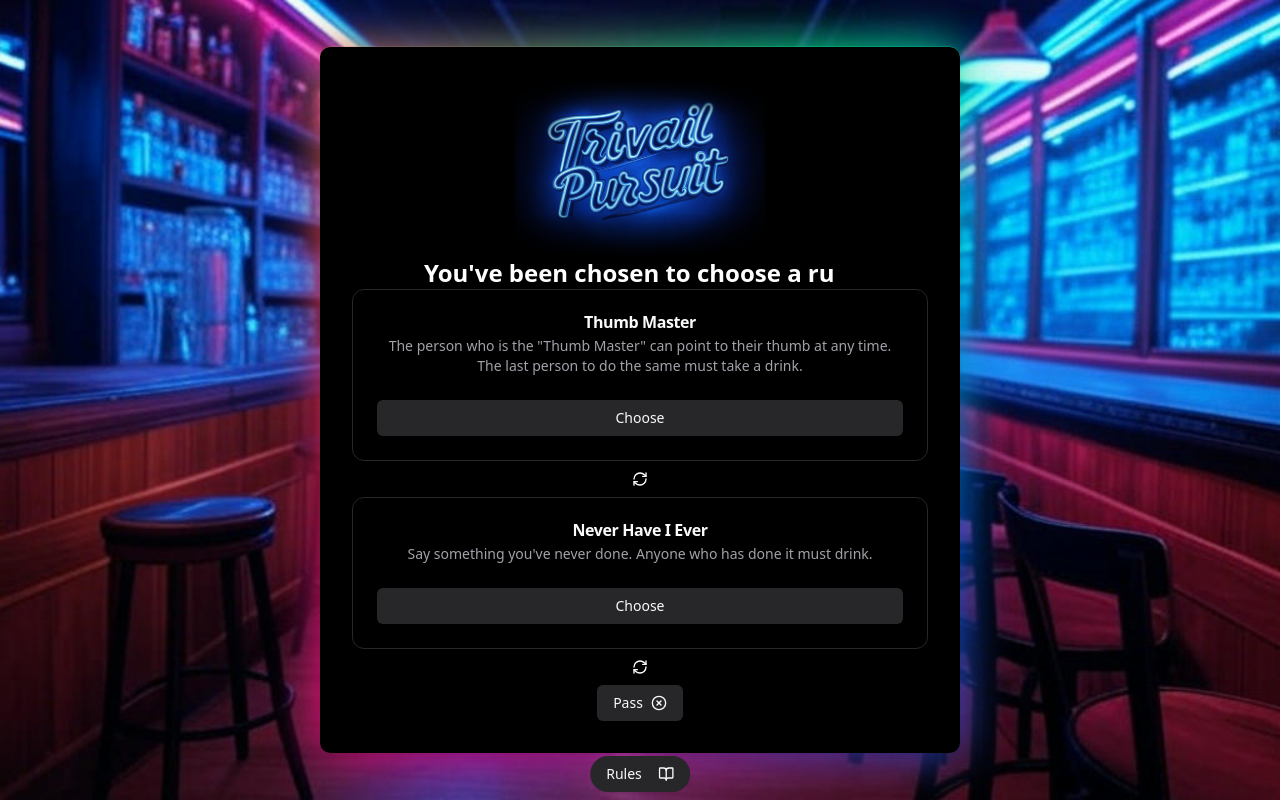
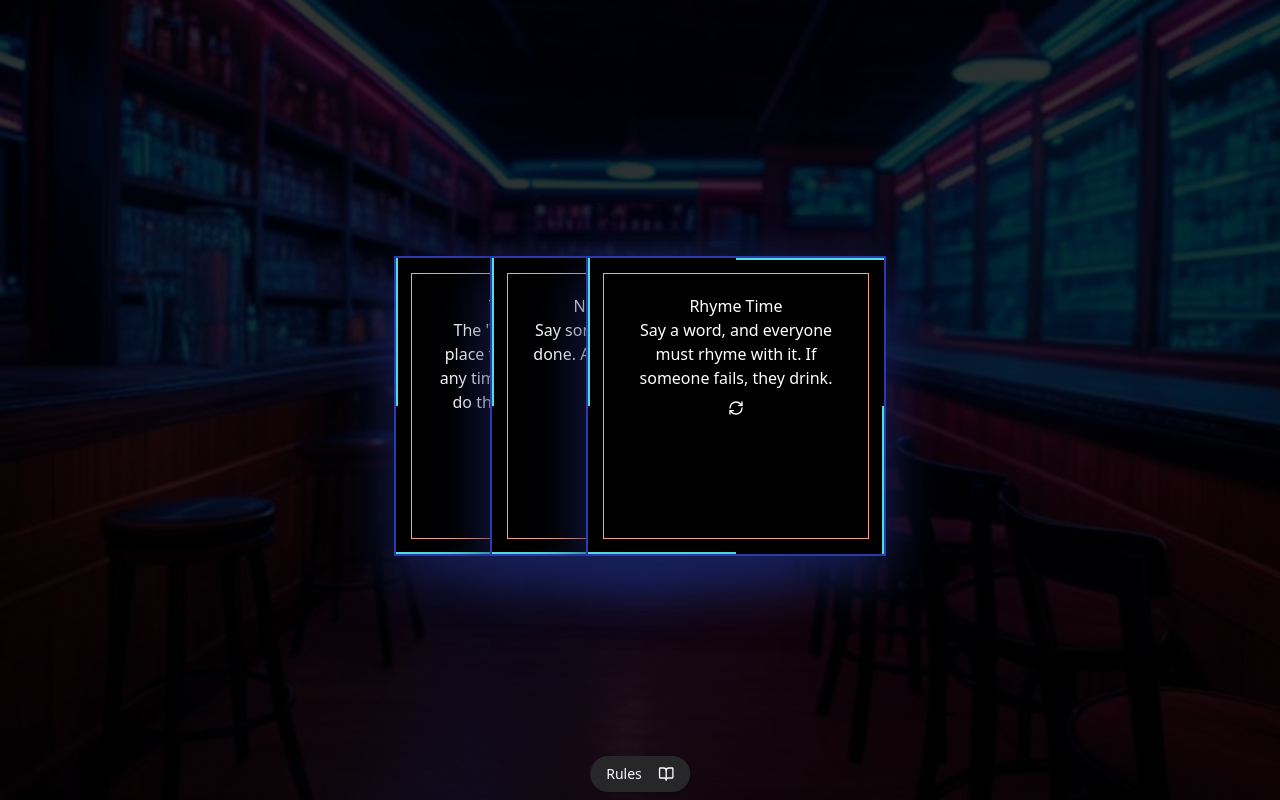
Before and after one commit to zgilmour17/TrivailPursuit, a React (Create React App) app: page / in a window 1280 px wide. Built offline with nearby package versions, Linux system fonts and the light colour scheme.

Commit message:
commit WIP

```diff
--- a/src/components/ui/rule-selection.tsx
+++ b/src/components/ui/rule-selection.tsx
@@ -8,7 +8,7 @@ import {
     CardTitle,
 } from "../ui/card";
 import { Button } from "./button";
-import { RefreshCw, CircleX } from "lucide-react"; // Import the Lucid Refresh Icon
+import { RefreshCw, CircleX } from "lucide-react";
 import {
     Dialog,
     DialogClose,
@@ -21,11 +21,12 @@ import {
 } from "../ui/dialog";
 import DrinkingRules from "./drinking-rules";
 import RulesDrawer from "./rules-drawer";
+
 const rules = [
     {
         title: "Thumb Master",
         description:
-            'The person who is the "Thumb Master" can point to their thumb at any time. The last person to do the same must take a drink.',
+            "The 'Thumb Master' can place their thumb down at any time. The last person to do the same must drink.",
     },
     {
         title: "Never Have I Ever",
@@ -35,61 +36,66 @@ const rules = [
     {
         title: "Rhyme Time",
         description:
-            "The first person says a word, and everyone must take turns saying words that rhyme with it. If someone fails, they drink.",
+            "Say a word, and everyone must rhyme with it. If someone fails, they drink.",
     },
     {
         title: "Category",
         description:
-            "Pick a category (e.g., types of fruit). Take turns naming something in that category. If someone repeats or can't think of one, they drink.",
+            "Pick a category (e.g., fruits). Take turns naming something in that category. If someone repeats or can't think of one, they drink.",
     },
     {
         title: "Movie Quotes",
         description:
-            "Say a famous line from a movie. Everyone who knows it has to drink. If no one knows it, the person who said it drinks.",
+            "Say a famous movie line. If others recognize it, they drink. If no one knows it, the person who said it drinks.",
     },
 ];
-const RuleSelection = () => {
-    const [ruleOneIndex, setRuleOneIndex] = useState(0);
-    const [ruleTwoIndex, setRuleTwoIndex] = useState(1);
 
-    const [ruleOneRefresh, setRuleOneRefresh] = useState(false);
-    const [ruleTwoRefresh, setRuleTwoRefresh] = useState(false);
+const RuleCard = ({
+    ruleIndex,
+    onRefresh,
+    isRefreshing,
+}: {
+    ruleIndex: number;
+    onRefresh: () => void;
+    isRefreshing: boolean;
+}) => {
+    return (
+        <div className="flex flex-col w-full items-center relative">
+            <div className="box">
+                <span></span>
+                <span></span>
+                <span></span>
+                <span></span>
+                <div className="content">
+                    <h2>{rules[ruleIndex].title} </h2>
+                    <p>
+                        <a>{rules[ruleIndex].description}</a>
+                    </p>
+                    <Button
+                        variant="ghost"
+                        onClick={onRefresh}
+                        disabled={isRefreshing}
+                        className="!bg-transparent cursor-pointer animate-fadein"
+                    >
+                        <RefreshCw className="text-white" />
+                    </Button>
+                </div>
+            </div>
+            {/* <Card className=" !w-[350px] h-[300px]  box">
 
-    const changeRule = (cardIndex: number) => {
-        const newIndex = Math.floor(Math.random() * rules.length);
-        if (cardIndex === 1) {
-            setRuleOneIndex(newIndex); // Change rule for the first card
-            setRuleOneRefresh(true);
-        } else {
-            setRuleTwoIndex(newIndex); // Change rule for the second card
-            setRuleTwoRefresh(true);
-        }
-    };
-    return (
-        <div className="flex flex-col ">
-            <span
-                className="type text-2xl font-bold mx-auto"
-                style={
-                    {
-                        "--n": 30,
-                    } as React.CSSProperties
-                }
-            >
-                You've been chosen to choose a rule
-            </span>
-
-            <Card className="animate-fadein">
                 <CardHeader>
-                    <CardTitle>{rules[ruleOneIndex].title}</CardTitle>
+                    <CardTitle>{rules[ruleIndex].title}</CardTitle>
                     <CardDescription>
-                        {rules[ruleOneIndex].description}
+                        {rules[ruleIndex].description}
                     </CardDescription>
                 </CardHeader>
-                {/* <CardContent></CardContent> */}
-                <CardFooter className="flex justify-between w-full">
+                <CardFooter className="flex justify-between w-full align-bottom h-full">
                     <Dialog>
                         <DialogTrigger asChild>
-                            <Button className="w-full" variant="secondary">
+                            <Button
+                                className="w-full align-bottom"
+                                variant="secondary"
+                            >
                                 Choose
                             </Button>
                         </DialogTrigger>
@@ -103,11 +109,11 @@ const RuleSelection = () => {
                                 </DialogTitle>
                                 <DialogDescription></DialogDescription>
                             </DialogHeader>
-                            <DrinkingRules></DrinkingRules>
+                            <DrinkingRules />
                             <DialogFooter>
                                 <DialogClose asChild>
                                     <Button
-                                        className="w-full"
+                                        className="w-full my-auto"
                                         type="submit"
                                         variant="secondary"
                                     >
@@ -118,80 +124,59 @@ const RuleSelection = () => {
                         </DialogContent>
                     </Dialog>
                 </CardFooter>
-                {/* Refresh Icon */}
-            </Card>
-            <div className="flex justify-center ">
-                <Button
-                    variant="ghost"
-                    onClick={() => changeRule(1)}
-                    disabled={ruleOneRefresh}
-                    className="!bg-transparent cursor-pointer "
-                >
-                    <RefreshCw className="text-white animate-fadein" />
-                </Button>
+            </Card> */}
+            <Button
+                variant="ghost"
+                onClick={onRefresh}
+                disabled={isRefreshing}
+                className="!bg-transparent cursor-pointer animate-fadein"
+            >
+                <RefreshCw className="text-white" />
+            </Button>
+        </div>
+    );
+};
+
+const RuleSelection = () => {
+    const [ruleIndexes, setRuleIndexes] = useState([0, 1, 2]);
+    const [refreshStates, setRefreshStates] = useState([false, false, false]);
+
+    const changeRule = (index: number) => {
+        const newRuleIndex = Math.floor(Math.random() * rules.length);
+        setRuleIndexes((prev) =>
+            prev.map((rule, i) => (i === index ? newRuleIndex : rule))
+        );
+        setRefreshStates((prev) =>
+            prev.map((state, i) => (i === index ? true : state))
+        );
+    };
+
+    return (
+        <div className="fixed inset-0 z-50 flex flex-col items-center justify-center bg-black bg-opacity-80 p-4">
+            <span
+                className="type text-2xl font-bold mx-auto mb-8"
+                style={
+                    {
+                        "--n": 30,
+                    } as React.CSSProperties
+                }
+            >
+                You've been chosen to choose a rule
+            </span>
+            <div className="flex flex-row space-x-12 relative">
+                {ruleIndexes.map((ruleIndex, i) => (
+                    <RuleCard
+                        key={i}
+                        ruleIndex={ruleIndex}
+                        onRefresh={() => changeRule(i)}
+                        isRefreshing={refreshStates[i]}
+                    />
+                ))}
             </div>
-            {/* <h1 className="text-2xl font-bold mb-4 text-white mx-auto w-full text-center ">
-                OR
-            </h1> */}
-            <Card className="animate-fadein">
-                <CardHeader>
-                    <CardTitle>{rules[ruleTwoIndex].title}</CardTitle>
-                    <CardDescription>
-                        {rules[ruleTwoIndex].description}
-                    </CardDescription>
-                </CardHeader>
-                {/* <CardContent></CardContent> */}
-                <CardFooter className="flex justify-between w-full">
-                    <Dialog>
-                        <DialogTrigger asChild>
-                            <Button className="w-full" variant="secondary">
-                                Choose
-                            </Button>
-                        </DialogTrigger>
-                        <DialogContent
-                            className="sm:max-w-[425px]"
-                            onOpenAutoFocus={(e) => e.preventDefault()}
-                        >
-                            <DialogHeader>
-                                <DialogTitle className="text-white text-center">
-                                    Choose a rule to replace
-                                </DialogTitle>
-                                <DialogDescription></DialogDescription>
-                            </DialogHeader>
-                            <DrinkingRules></DrinkingRules>
-                            <DialogFooter>
-                                <DialogClose asChild>
-                                    <Button
-                                        className="w-full"
-                                        type="submit"
-                                        variant="secondary"
-                                    >
-                                        Confirm
-                                    </Button>
-                                </DialogClose>
-                            </DialogFooter>
-                        </DialogContent>
-                    </Dialog>{" "}
-                </CardFooter>
-                {/* Refresh Icon */}
-            </Card>
-            <div className="flex justify-center ">
-                <Button
-                    variant="ghost"
-                    onClick={() => changeRule(2)}
-                    disabled={ruleTwoRefresh}
-                    className="!bg-transparent cursor-pointer animate-fadein"
-                >
-                    <RefreshCw className="text-white  " />
-                </Button>
-            </div>
-            <div className="flex justify-center ">
-                <Button className="w-fit align-center" variant="secondary">
-                    Pass
-                    <CircleX></CircleX>
-                </Button>
-            </div>
-            <RulesDrawer></RulesDrawer>
+            <Button className="mt-4 w-fit" variant="secondary">
+                Pass <CircleX />
+            </Button>
+            <RulesDrawer />
         </div>
     );
 };
--- a/src/components/ui/session-host.tsx
+++ b/src/components/ui/session-host.tsx
@@ -33,6 +33,7 @@ const SessionHostForm: React.FC<SessionHostFormProps> = ({
                 className="absolute top-4 left-4"
                 onClick={onBack}
                 size="icon"
+                variant="secondary"
             >
                 <ChevronLeft />
             </Button>
@@ -92,7 +93,7 @@ const SessionHostForm: React.FC<SessionHostFormProps> = ({
                     </div> */}
                 </div>
 
-                <Button type="submit" className="w-full">
+                <Button type="submit" className="w-full" variant="secondary">
                     Host
                 </Button>
             </form>
--- a/src/components/ui/waitingroom.tsx
+++ b/src/components/ui/waitingroom.tsx
@@ -36,6 +36,7 @@ const TrivailWaitingRoom: React.FC<WaitingRoomProps> = ({
                 className="absolute top-4 left-4"
                 onClick={onBack}
                 size="icon"
+                variant="secondary"
             >
                 <ChevronLeft />
             </Button>
@@ -63,6 +64,7 @@ const TrivailWaitingRoom: React.FC<WaitingRoomProps> = ({
                 className="mt-6 w-full"
                 disabled={players.length < 2}
                 onClick={onComplete}
+                variant="secondary"
             >
                 Start Game
             </Button>
--- a/src/index.css
+++ b/src/index.css
@@ -60,7 +60,7 @@
 .card {
     margin: 0 auto;
     padding: 2em;
-    width: 95%;
+    width: fit-content;
     background: #000000;
     text-align: center;
     border-radius: 10px;
@@ -177,3 +177,103 @@
     animation: flicker 3s infinite alternate;
     text-shadow: 0 0 5px #0059ff, 0 0 10px #0059ff;
 }
+
+.box {
+    position: absolute;
+    top: 50%;
+    left: 50%;
+    transform: translate(-50%, -50%);
+    width: 300px;
+    height: 300px;
+    background: black;
+    box-sizing: border-box;
+    overflow: hidden;
+    box-shadow: 0 20px 50px rgb(23, 32, 90);
+    border: 2px solid #2a3cad;
+    color: white;
+    padding: 20px;
+}
+
+.box:before {
+    content: "";
+    position: absolute;
+    top: 0;
+    left: -100%;
+    width: 100%;
+    height: 100%;
+    background: rgba(255, 255, 255, 0.1);
+    transition: 0.5s;
+    pointer-events: none;
+}
+
+.box:hover:before {
+    left: -50%;
+    transform: skewX(-5deg);
+}
+
+.box .content {
+    position: absolute;
+    top: 15px;
+    left: 15px;
+    right: 15px;
+    bottom: 15px;
+    border: 1px solid #f0a591;
+    padding: 20px;
+    text-align: center;
+    box-shadow: 0 5px 10px rgba(9, 0, 0, 0.5);
+}
+
+.box span {
+    position: absolute;
+    top: 0;
+    left: 0;
+    width: 100%;
+    height: 100%;
+    display: block;
+    box-sizing: border-box;
+}
+
+.box span:nth-child(1) {
+    transform: rotate(0deg);
+}
+
+.box span:nth-child(2) {
+    transform: rotate(90deg);
+}
+
+.box span:nth-child(3) {
+    transform: rotate(180deg);
+}
+
+.box span:nth-child(4) {
+    transform: rotate(270deg);
+}
+
+.box span:before {
+    content: "";
+    position: absolute;
+    width: 100%;
+    height: 2px;
+    background: #50dfdb;
+    animation: animate 4s linear infinite;
+}
+
+@keyframes animate {
+    0% {
+        transform: scaleX(0);
+        transform-origin: left;
+    }
+    50% {
+        transform: scaleX(1);
+        transform-origin: left;
+    }
+    50.1% {
+        transform: scaleX(1);
+        transform-origin: right;
+    }
+
+    100% {
+        transform: scaleX(0);
+        transform-origin: right;
+    }
+}
```
Also changed, not shown: src/app/home/home.tsx (+2 -11 lines).
